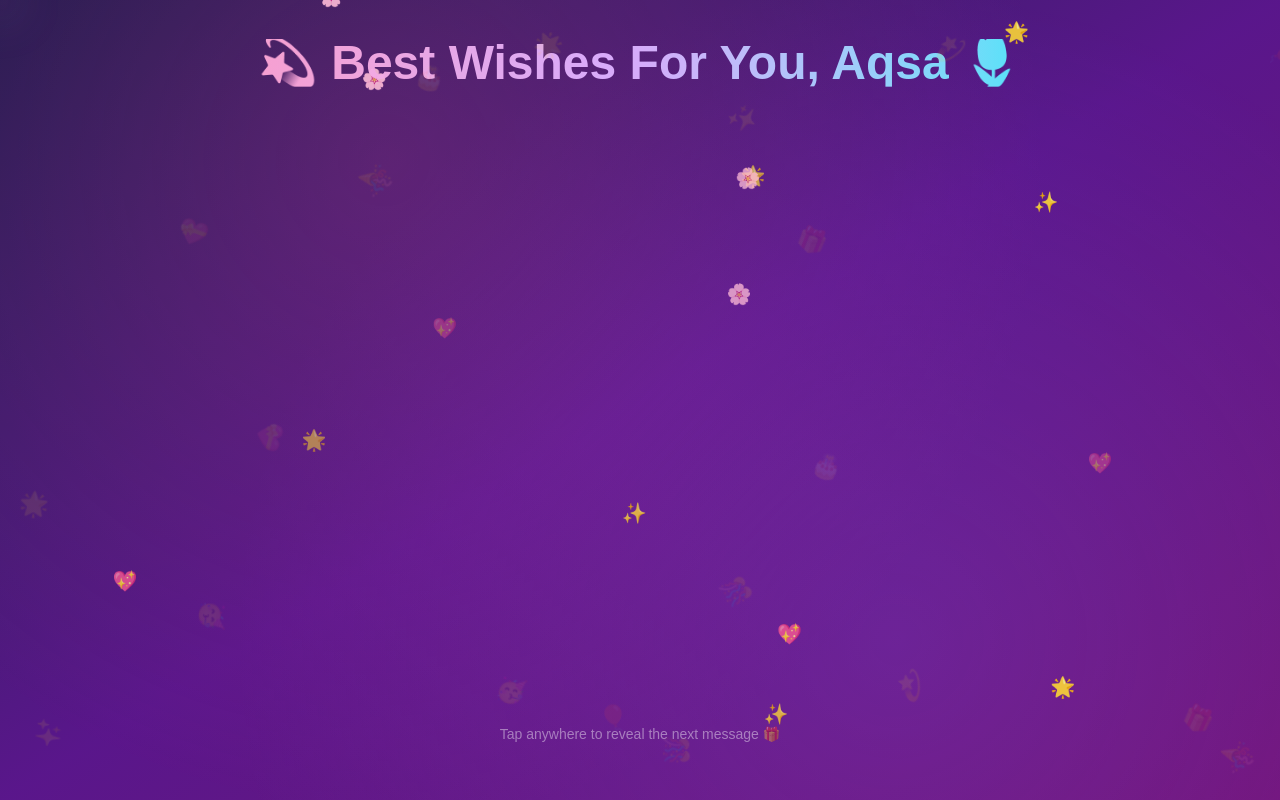
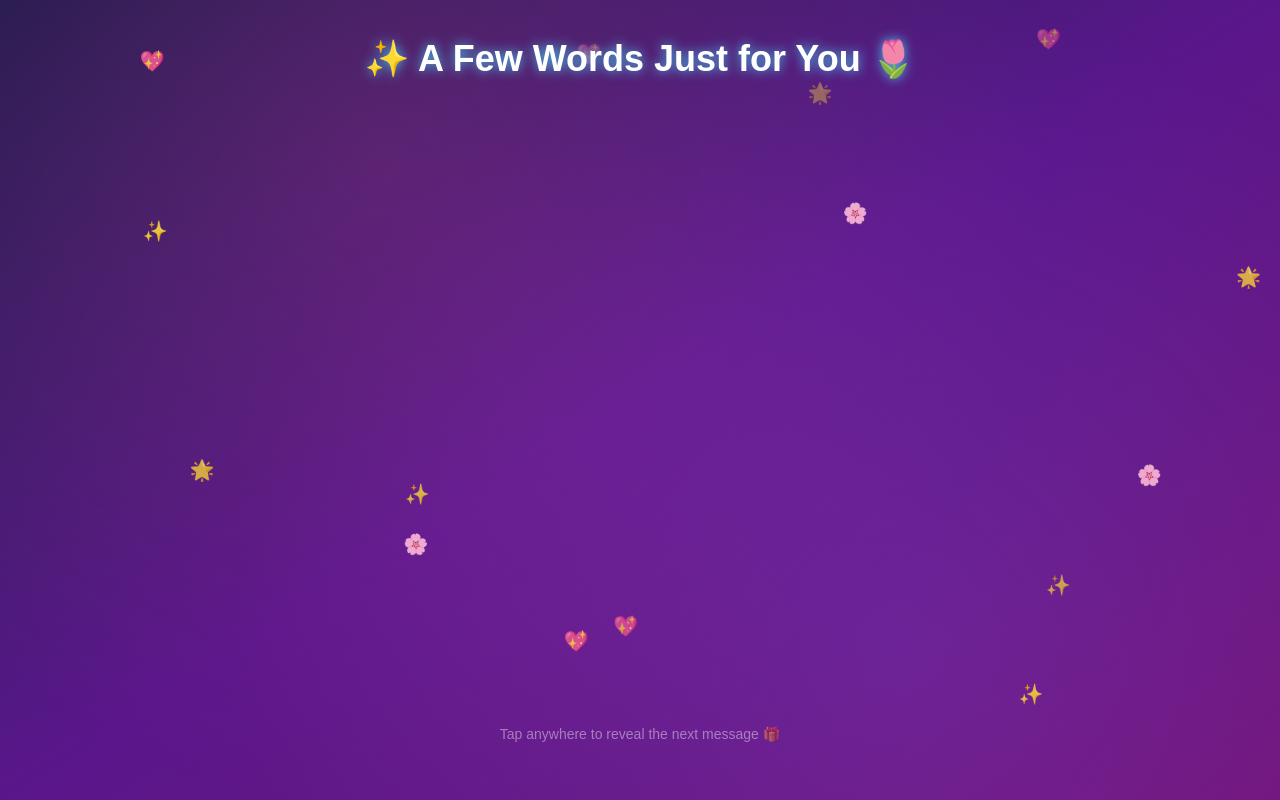
Before and after one commit to ZohaibArshad45/Brithday-Wishing, a Next.js app: page /message in a window 1280 px wide. Built offline with nearby package versions, Linux system fonts and the light colour scheme.

Commit message:
Message Page Update

```diff
--- a/src/app/message/page.jsx
+++ b/src/app/message/page.jsx
@@ -3,7 +3,6 @@ import React, { useState, useEffect } from "react";
 import { motion, AnimatePresence } from "framer-motion";
 import Link from "next/link";
 import Confetti from "react-confetti";
-import TrailEffect from "@/components/ConfettiBackground";
 
 export default function MessagePage() {
   const [revealed, setRevealed] = useState(0);
@@ -41,7 +40,6 @@ export default function MessagePage() {
     if (revealed < messages.length) {
       setRevealed((prev) => prev + 1);
       if (revealed + 1 === messages.length) {
-        // show confetti after small delay
         setTimeout(() => setShowConfetti(true), 800);
       }
     }
@@ -58,7 +56,6 @@ export default function MessagePage() {
       className="relative h-screen w-full flex flex-col items-center justify-center text-white overflow-hidden cursor-pointer"
     >
       {/* Background Gradient */}
-      <TrailEffect />
       <div className="absolute inset-0 bg-gradient-to-br from-indigo-950 via-purple-900 to-fuchsia-900">
         <motion.div
           className="absolute inset-0"
@@ -103,14 +100,21 @@ export default function MessagePage() {
 
       {/* Title */}
       <motion.h1
-        className="absolute top-10 text-3xl md:text-5xl font-extrabold text-center bg-gradient-to-r from-pink-300 via-purple-300 to-cyan-300 bg-clip-text text-transparent"
-        animate={{ y: [0, -8, 0], opacity: [1, 0.8, 1] }}
+        className="absolute top-10 text-3xl md:text-4xl font-extrabold text-center  "
+        animate={{
+          y: [0, -6, 0],
+          textShadow: [
+            "0 0 10px #ec4899",
+            "0 0 20px #a855f7",
+            "0 0 10px #22d3ee",
+          ],
+        }}
         transition={{ duration: 3, repeat: Infinity }}
       >
-        💫 Best Wishes For You, Aqsa 🌷
+        ✨ A Few Words Just for You 🌷{" "}
       </motion.h1>
 
-      {/* Message Section */}
+      {/* Messages */}
       {!showConfetti && (
         <div className="relative z-20 flex flex-col items-center gap-4 mt-24 mb-10 px-6 w-full max-w-md h-[50vh] justify-center">
           <AnimatePresence>
@@ -146,7 +150,7 @@ export default function MessagePage() {
         </motion.p>
       )}
 
-      {/* Final Celebration — fully replaces other messages */}
+      {/* Final Celebration */}
       {showConfetti && (
         <motion.div
           initial={{ opacity: 0, scale: 0.9, y: 40 }}
@@ -155,33 +159,37 @@ export default function MessagePage() {
           className="absolute inset-0 flex flex-col items-center justify-center text-center z-50"
         >
           <motion.h2
-            className="text-3xl md:text-4xl font-bold bg-gradient-to-r from-pink-300 via-purple-300 to-cyan-300 bg-clip-text text-transparent drop-shadow-lg"
+            className="text-xl md:text-2xl font-bold "
             animate={{
               textShadow: [
-                "0 0 15px #ec4899",
+                "0 0 20px #ec4899",
                 "0 0 35px #a855f7",
-                "0 0 15px #22d3ee",
+                "0 0 20px #22d3ee",
               ],
             }}
             transition={{ duration: 3, repeat: Infinity }}
           >
-            🎊 You’ve unlocked all your surprises, Aqsa!
+            🎊 You’ve unlocked all!
           </motion.h2>
 
-          <p className="text-white/80 mt-3 text-base md:text-lg">
-            The best is yet to come 💫
-          </p>
+          <motion.p
+            className="text-white/90 mt-4 text-base md:text-lg tracking-wide"
+            animate={{ opacity: [0.8, 1, 0.8] }}
+            transition={{ duration: 2, repeat: Infinity }}
+          >
+            Let’s relive the best memories together 💖
+          </motion.p>
 
           <Link href="/memories">
             <motion.button
               whileHover={{
-                scale: 1.08,
-                boxShadow: "0 0 30px rgba(236,72,153,0.6)",
+                scale: 1.1,
+                boxShadow: "0 0 40px rgba(236,72,153,0.6)",
               }}
               whileTap={{ scale: 0.95 }}
               className="mt-8 bg-gradient-to-r from-pink-600 via-purple-600 to-cyan-600 px-8 py-3 rounded-xl text-white font-semibold text-base md:text-lg shadow-lg"
             >
-              Next Page →
+              Memories Page →
             </motion.button>
           </Link>
         </motion.div>
```
